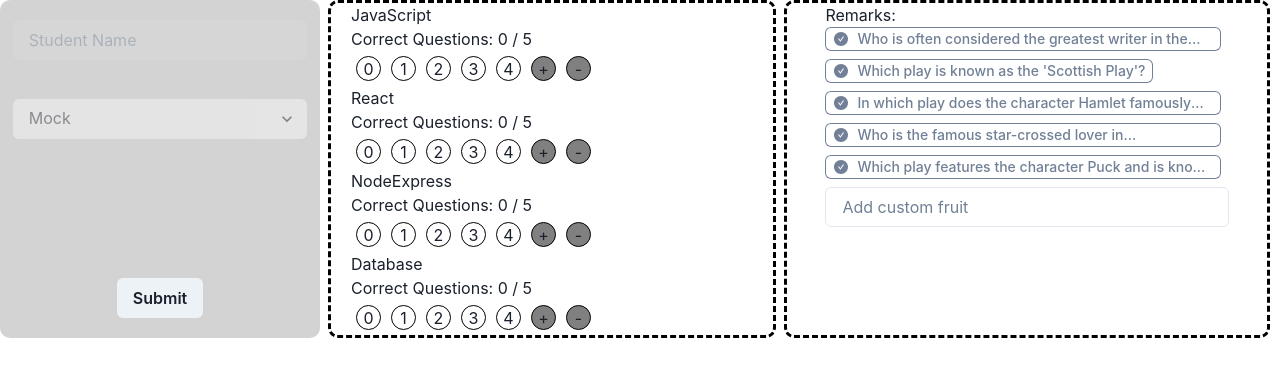
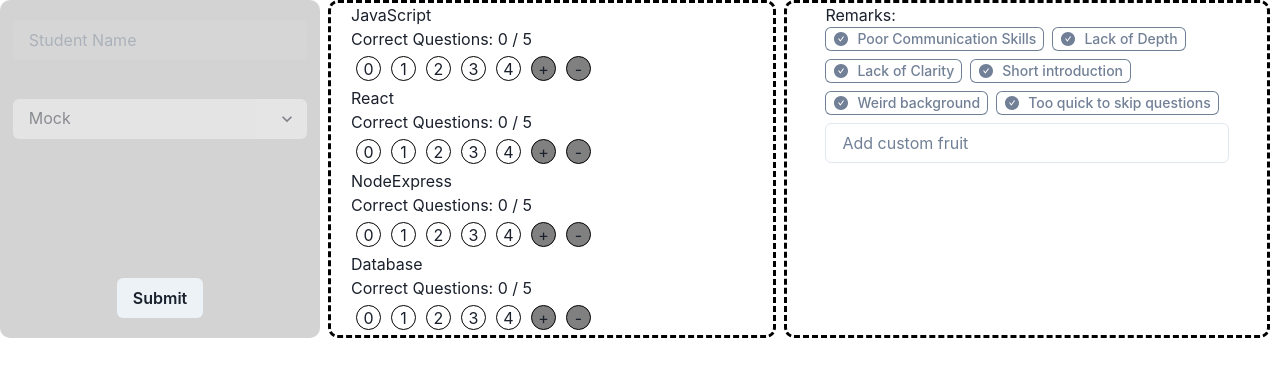
Before and after one commit to curiosityr0ver/Cuvette_Evaluation_App, a React (Vite) app in the folder client/: page /student/new in a window 1280 px wide. Shown: the top 376 px of the page. Built offline with nearby package versions, Linux system fonts and the light colour scheme; no server answers.

Commit message:
uploaded correct remarks

```diff
--- /dev/null
+++ b/client/data/Remarks.js
@@ -0,0 +1,9 @@
+export const remarks = [
+    "Poor Communication Skills",
+    "Lack of Depth",
+    "Lack of Clarity",
+    "Short introduction",
+    "Weird background",
+    "Too quick to skip questions",
+    // Add more questions as needed
+];
--- a/client/src/student/AddStudent.jsx
+++ b/client/src/student/AddStudent.jsx
@@ -7,6 +7,7 @@ import SubjectMarkingWidget from "./SubjectMarkingWidget";
 import { Input, Button, Select } from "@chakra-ui/react";
 import RemarkPicker from "../components/RemarkPicker";
 import { addStudent } from "../../api/students";
+import { remarks } from "../../data/Remarks";
 
 const AddStudent = ({ auth }) => {
 	const [name, setName] = useState();
@@ -15,14 +16,7 @@ const AddStudent = ({ auth }) => {
 	const [remark, setRemark] = useState([]);
 	const [loading, setLoading] = useState(false);
 
-	const [fruits, setFruits] = useState([
-		"Who is often considered the greatest writer in the English language and the world's greatest dramatist?",
-		"Which play is known as the 'Scottish Play'?",
-		"In which play does the character Hamlet famously utter the phrase 'To be, or not to be'?",
-		"Who is the famous star-crossed lover in Shakespeare's tragedy 'Romeo and Juliet'?",
-		"Which play features the character Puck and is known for its magical elements?",
-		// Add more questions as needed
-	]);
+	const [fruits, setFruits] = useState(remarks);
 
 	const subjects = ["JavaScript", "React", "NodeExpress", "Database"];
 
```
